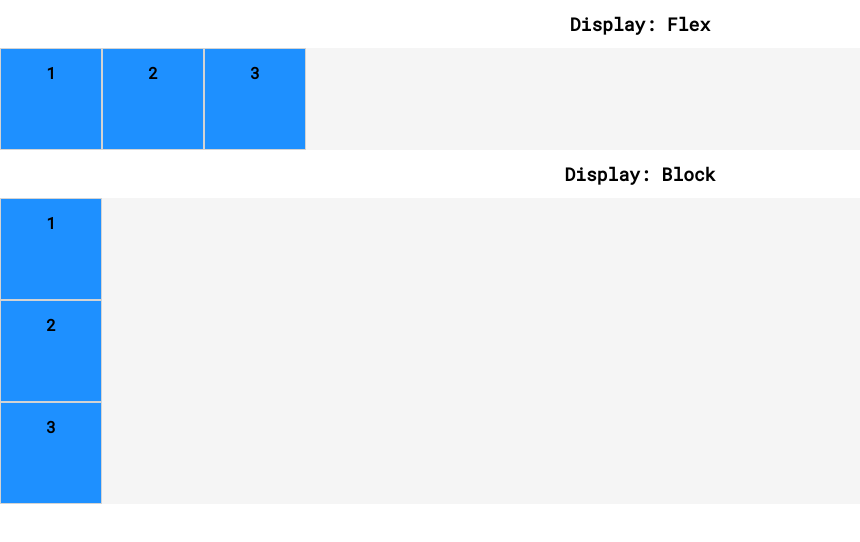
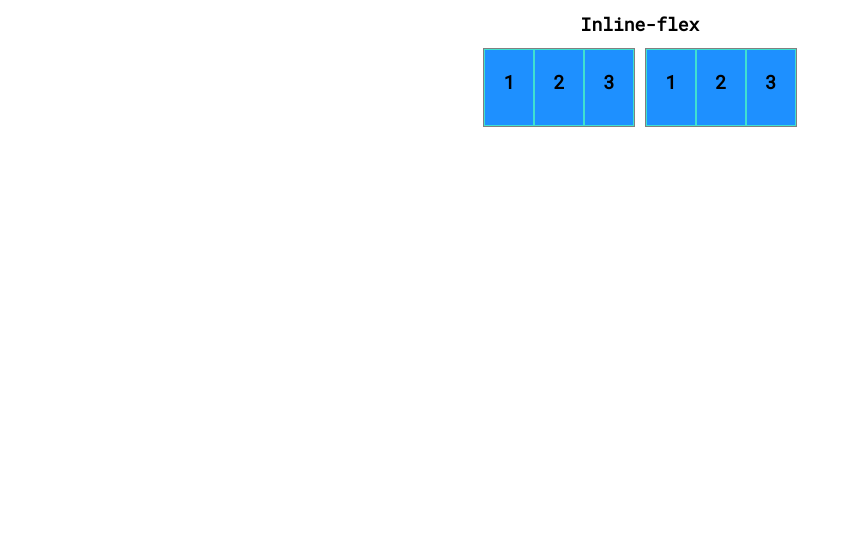
Before and after one commit to Edo404/CodeAccademy, a plain HTML site: page LearnCSS/inline-flex.html in a window 1280 px wide. Shown: the whole page, without its empty margins (0-860 px from the left). Drawn offline with Linux system fonts and the light colour scheme.

Commit message:
css inline

```diff
--- a/LearnCSS/style.css
+++ b/LearnCSS/inline-flex.css
@@ -2,6 +2,7 @@
         margin: 0;
         border: 0;
         font-family: 'Roboto Mono', monospace;
+        text-align: center;
     }
 
     h1 {
@@ -9,22 +10,15 @@
         text-align: center;
     }
 
-    h2 {
-        font-size: 16px;
-        text-align: center;
-    }
-
     .container {
-        background-color: whitesmoke;
+        width: 150px;
+        border: 1px solid grey;
+        display: inline-flex;
     }
 
     .box {
         background-color: dodgerblue;
-        height: 100px;
-        width: 100px;
-        border: 1px solid lightgrey;
+        height: 75px;
+        width: 75px;
+        border: 1px solid turquoise;
     }
-
-    #flex {
-        display: flex;
-    }
--- a/LearnCSS/index.html
+++ b/LearnCSS/inline-flex.html
@@ -1,8 +1,8 @@
     <!DOCTYPE html>
     <html>
     <head>
-        <title>Flex</title>
-        <link href="style.css" rel="stylesheet" />
+        <title>Inline</title>
+        <link href="inline-flex.css" rel="stylesheet" />
         <link
         href="https://fonts.googleapis.com/css?family=Roboto+Mono"
         rel="stylesheet"
@@ -10,28 +10,27 @@
     </head>
 
     <body>
-        <h1>Display: Flex</h1>
-        <div class="container" id="flex">
+        <h1>Inline-flex</h1>
+        <div class="container">
         <div class="box">
-            <h2>1</h2>
+            <h3>1</h3>
         </div>
         <div class="box">
-            <h2>2</h2>
+            <h3>2</h3>
         </div>
         <div class="box">
-            <h2>3</h2>
+            <h3>3</h3>
         </div>
         </div>
-        <h1>Display: Block</h1>
-        <div class="container" id="block">
+        <div class="container">
         <div class="box">
-            <h2>1</h2>
+            <h3>1</h3>
         </div>
         <div class="box">
-            <h2>2</h2>
+            <h3>2</h3>
         </div>
         <div class="box">
-            <h2>3</h2>
+            <h3>3</h3>
         </div>
         </div>
     </body>
--- /dev/null
+++ b/LearnCSS/justify-content.css
@@ -0,0 +1,46 @@
+    body {
+        border: 0;
+        margin: 0;
+        font-family: 'Roboto Mono', monospace;
+    }
+
+    h1 {
+        text-align: center;
+        display: block;
+        font-size: 18px;
+    }
+
+    .container {
+        height: 150px;
+        width: 100%;
+        display: flex;
+        background-color: whitesmoke;
+    }
+
+    .box {
+        height: 75px;
+        width: 100px;
+        background-color: dodgerblue;
+        border: 1px solid lightgrey;
+        display: inline-block;
+    }
+
+    #flexstart {
+        justify-content: flex-start
+    }
+
+    #flexend {
+        justify-content: flex-end
+    }
+
+    #center {
+        justify-content: center
+    }
+
+    #spacearound {
+        justify-content: space-around
+    }
+
+    #spacebetween {
+        justify-content: space-between
+    }
```
Also changed, not shown: LearnCSS/justify-content.html (added, +44 -0 lines).
